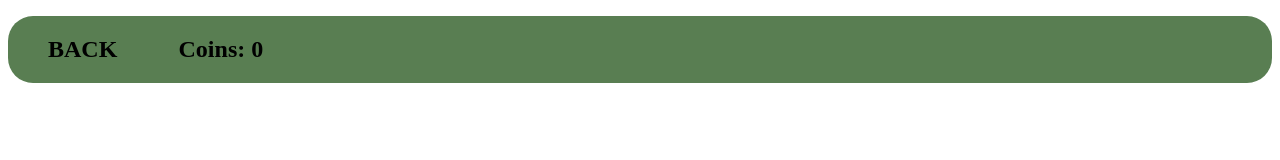
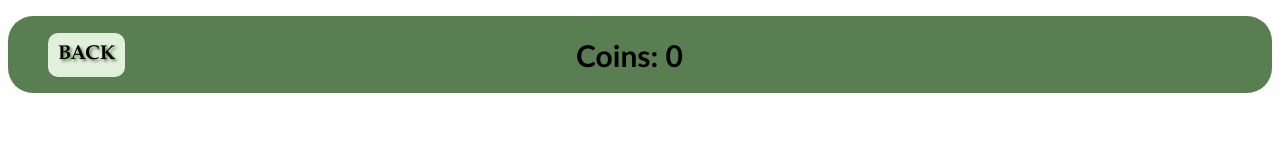
Before and after one commit to margoglvz/NurtureNook, a plain HTML site: page store.html in a window 1280 px wide. Drawn offline with Linux system fonts and the light colour scheme.

Commit message:
edited store css

```diff
--- a/store.css
+++ b/store.css
@@ -9,3 +9,26 @@ ul {
     border-radius: 25px;
     background-color: #597E52;
   }
+
+  #back {
+    padding: 10px;
+    background-color: #E1F0DA;
+    border-width: 2px;
+    border-radius: 10px;
+    font-size: 20px;
+    font-family: Garamond, serif;
+    text-shadow: 2px 2px 3px #597E52;
+  }
+  #back:hover {
+    border-width: 2px;
+    border-radius: 10px;
+    padding: 15px;
+    background-color: white;
+  }
+
+  #coins {
+    position: absolute;
+    left: 45%;
+    font-size: 30px;
+    font-family:'Trebuchet MS', 'Lucida Sans Unicode', 'Lucida Grande', 'Lucida Sans', Arial, sans-serif
+  }
--- a/store.html
+++ b/store.html
@@ -9,7 +9,7 @@
 </head>
 <body>
     <nav id="nav_bar"><ul>
-        <h1 id="store" onclick="garden1()">BACK</h1>
+        <h1 id="back" onclick="garden1()">BACK</h1>
         <h1 id="coins">Coins: 0</h1>
     </ul></nav>
 </body>
```
